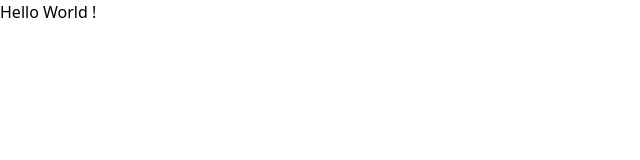
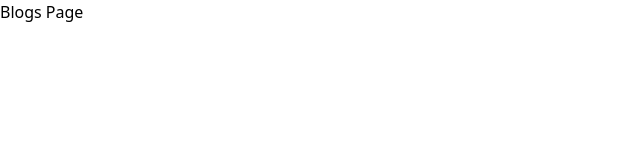
Before and after one commit to tallninja/portfolio, a React (Create React App) app: page /blogs in a window 1280 px wide. Shown: the top 160 px of the page, without its empty margins (0-640 px from the left). Built offline with nearby package versions, Linux system fonts and the light colour scheme.

Commit message:
Implemented basic routing

```diff
--- a/package.json
+++ b/package.json
@@ -12,6 +12,8 @@
     "@types/react-dom": "^18.0.0",
     "react": "^18.2.0",
     "react-dom": "^18.2.0",
+    "react-router": "^6.4.3",
+    "react-router-dom": "^6.4.3",
     "react-scripts": "5.0.1",
     "scss": "^0.2.4",
     "typescript": "^4.4.2",
--- /dev/null
+++ b/src/App.tsx
@@ -0,0 +1,16 @@
+import { BrowserRouter, Route, Router, Routes } from 'react-router-dom';
+import { Blogs, PageNotFound, Projects } from './pages';
+import { Home } from './pages';
+
+export const App = () => {
+	return (
+		<BrowserRouter>
+			<Routes>
+				<Route path='/' element={<Home />} />
+				<Route path='/blogs' element={<Blogs />} />
+				<Route path='/projects' element={<Projects />} />
+				<Route path='*' element={<PageNotFound />} />
+			</Routes>
+		</BrowserRouter>
+	);
+};
--- a/src/index.tsx
+++ b/src/index.tsx
@@ -1,5 +1,6 @@
 import React from 'react';
 import ReactDOM from 'react-dom/client';
+import { App } from './App';
 
 import './index.css';
 
@@ -9,6 +10,6 @@ const root = ReactDOM.createRoot(
 
 root.render(
 	<React.StrictMode>
-		<h1>Hello World !</h1>
+		<App />
 	</React.StrictMode>
 );
--- /dev/null
+++ b/src/pages/404/index.ts
@@ -0,0 +1 @@
+export * from './notFound';
--- /dev/null
+++ b/src/pages/404/notFound.tsx
@@ -0,0 +1,3 @@
+export const PageNotFound = () => {
+	return <h1>404 Page Not Found</h1>;
+};
--- /dev/null
+++ b/src/pages/blogs/blogs.tsx
@@ -0,0 +1,3 @@
+export const Blogs = () => {
+	return <h1>Blogs Page</h1>;
+};
--- /dev/null
+++ b/src/pages/blogs/index.ts
@@ -0,0 +1 @@
+export * from './blogs';
--- /dev/null
+++ b/src/pages/home/home.tsx
@@ -0,0 +1,3 @@
+export const Home = () => {
+	return <h1>Home Page</h1>;
+};
--- /dev/null
+++ b/src/pages/home/index.ts
@@ -0,0 +1 @@
+export * from './home';
--- /dev/null
+++ b/src/pages/index.ts
@@ -0,0 +1,4 @@
+export * from './home';
+export * from './blogs';
+export * from './projects';
+export * from './404';
--- /dev/null
+++ b/src/pages/projects/index.ts
@@ -0,0 +1 @@
+export * from './projects';
--- /dev/null
+++ b/src/pages/projects/projects.tsx
@@ -0,0 +1,3 @@
+export const Projects = () => {
+	return <h1>Projects Page</h1>;
+};
```
Also changed, not shown: 1 other file (tests, documents, lock files or other folders).
